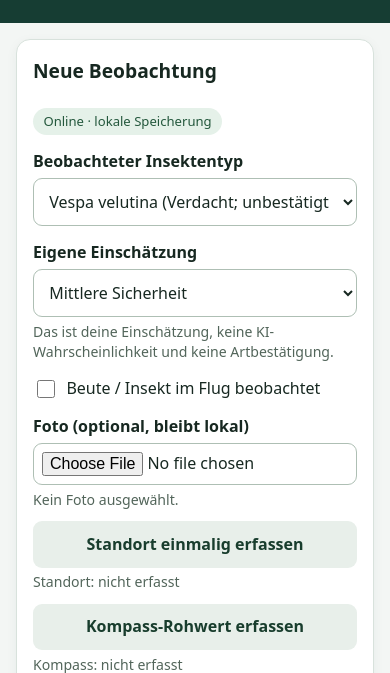
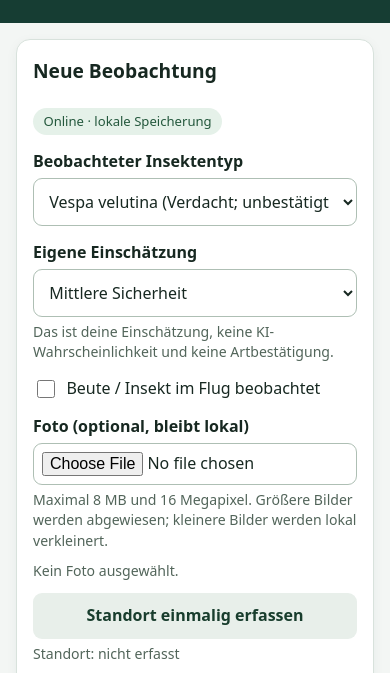
Before and after one commit to simonthomas-ai/BeeKeeper3000, a plain HTML site: page mobile-pwa/index.html in a window 390 px wide. Shown: the part 171-844 px from the top of the page. Drawn offline with Linux system fonts and the light colour scheme.

Commit message:
docs: disclose mobile photo size and pixel limit

```diff
--- a/mobile-pwa/index.html
+++ b/mobile-pwa/index.html
@@ -18,6 +18,7 @@
 <p class="hint">Das ist deine Einschätzung, keine KI-Wahrscheinlichkeit und keine Artbestätigung.</p>
 <label class="check"><input id="prey-detected" type="checkbox"> Beute / Insekt im Flug beobachtet</label>
 <label for="photo">Foto (optional, bleibt lokal)</label><input id="photo" type="file" accept="image/*" capture="environment">
+<p class="hint">Maximal 8 MB und 16 Megapixel. Größere Bilder werden abgewiesen; kleinere Bilder werden lokal verkleinert.</p>
 <div id="photo-state" class="hint">Kein Foto ausgewählt.</div><button id="remove-photo" type="button" class="secondary" hidden>Foto entfernen</button>
 <div class="actions"><button id="capture-location" type="button" class="secondary">Standort einmalig erfassen</button><button id="clear-location" type="button" class="secondary" hidden>Standort löschen</button></div><div id="location-state" class="hint">Standort: nicht erfasst</div>
 <div class="actions"><button id="capture-orientation" type="button" class="secondary">Kompass-Rohwert erfassen</button><button id="clear-orientation" type="button" class="secondary" hidden>Rohwert löschen</button></div><div id="orientation-state" class="hint">Kompass: nicht erfasst</div>
```
